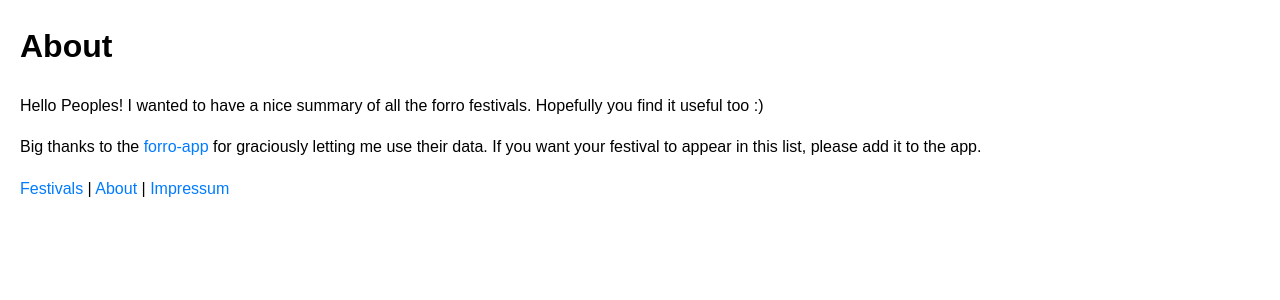
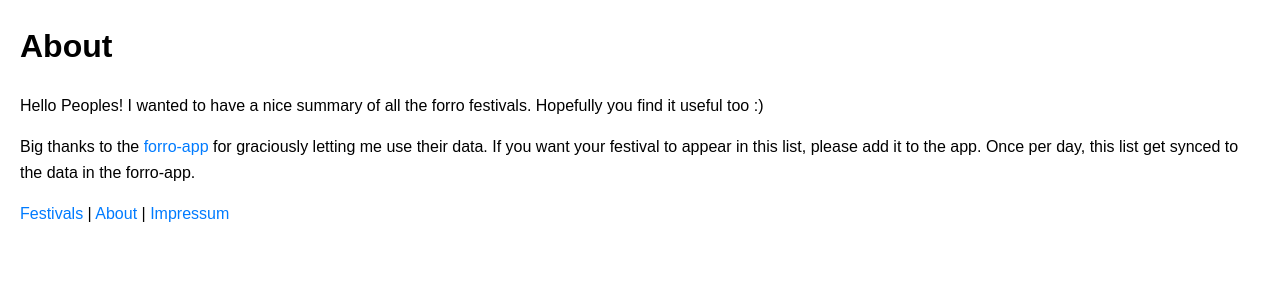
Before and after one commit to FerdinandEiteneuer/forro-festivals, a Flask app: page /about in a window 1280 px wide. Shown: the top 300 px of the page. Run offline with Flask 3, Linux system fonts and the light colour scheme; parts of the project's set-up code (start-up, migrations or seed data) failed here and were passed over.

Commit message:
add into to about.html

```diff
--- a/src/forro_festivals/templates/about.html
+++ b/src/forro_festivals/templates/about.html
@@ -37,7 +37,8 @@
     <p>Hello Peoples! I wanted to have a nice summary of all the forro festivals. Hopefully you find it useful too :)</p>
 
     <p>Big thanks to the <a href="www.forro-app.com">forro-app</a> for graciously letting me use their data. If you
-    want your festival to appear in this list, please add it to the app.</p>
+    want your festival to appear in this list, please add it to the app. Once per day, this list get synced to the data
+    in the forro-app.</p>
     <nav>
         <a href="/">Festivals</a> |
         <a href="/about">About</a> |
```
